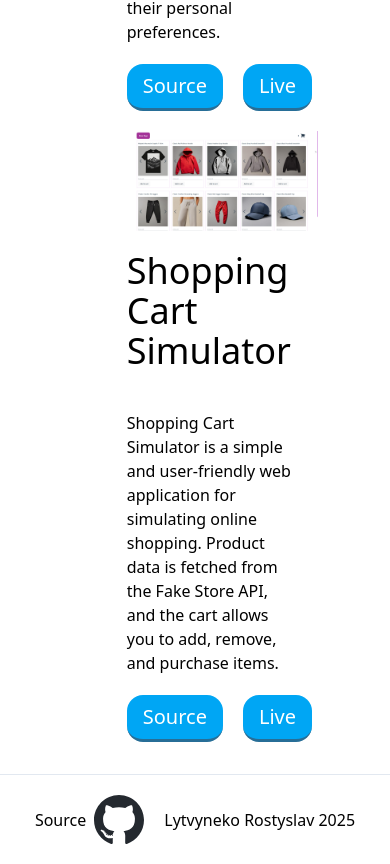
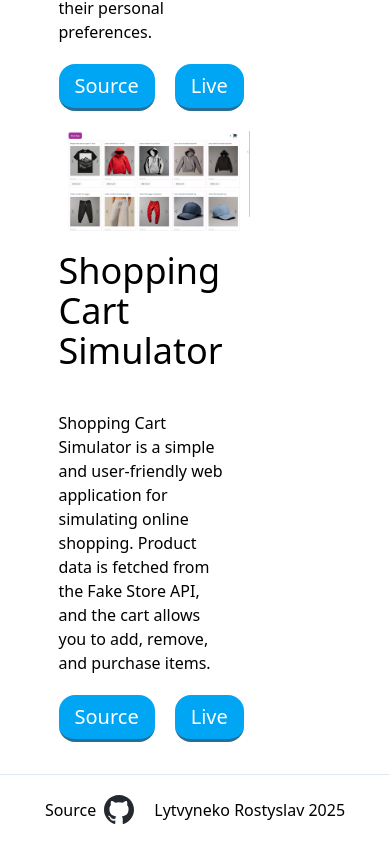
Before and after one commit to R3ndrex/Portfolio, a React (Vite) app: page / in a window 390 px wide. Shown: the part 2057-2921 px from the top of the page. Built offline with nearby package versions, Linux system fonts and the light colour scheme.

Commit message:
Make image smaller add animation on hover, remove porjects positioninig on small screens

```diff
--- a/src/App.css
+++ b/src/App.css
@@ -10,17 +10,27 @@
     color: transparent;
     background-clip: text;
 }
-.projects {
-    position: relative;
-}
-.project {
-    position: relative;
-    left: 25%;
-    scroll-margin-top: 2rem;
-}
+
 .link {
     border-bottom: 3px solid rgb(39, 110, 151);
 }
 .link:hover {
     border-bottom: none;
 }
+.github-image {
+    transition: transform 1s ease-in-out;
+}
+.github-image:hover {
+    transform: rotate(-360deg);
+}
+@media screen and (width>1000px) {
+    .project {
+        width: 70%;
+        position: relative;
+        left: 25%;
+        scroll-margin-top: 2rem;
+    }
+    .project-title {
+        position: sticky;
+    }
+}
--- a/src/components/Footer.jsx
+++ b/src/components/Footer.jsx
@@ -10,7 +10,13 @@ export default function Footer() {
                 className="flex justify-center gap-2"
             >
                 <span className="flex items-center">{t("Source")}</span>
-                <img src={GithubImage} alt="github-image" width="50" />
+                <img
+                    src={GithubImage}
+                    className="github-image"
+                    alt="github-image"
+                    width="30"
+                    loading="lazy"
+                />
             </a>
             <div>{t("Lytvyneko Rostyslav")} 2025</div>
         </footer>
```
